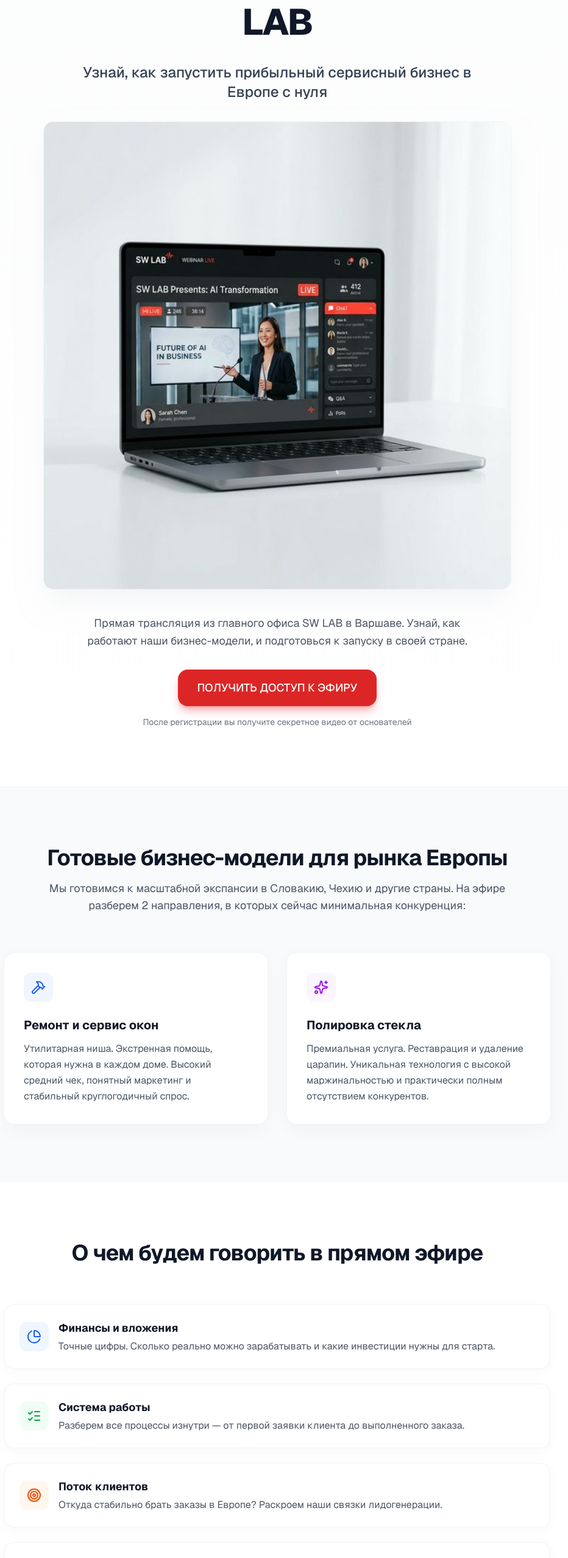
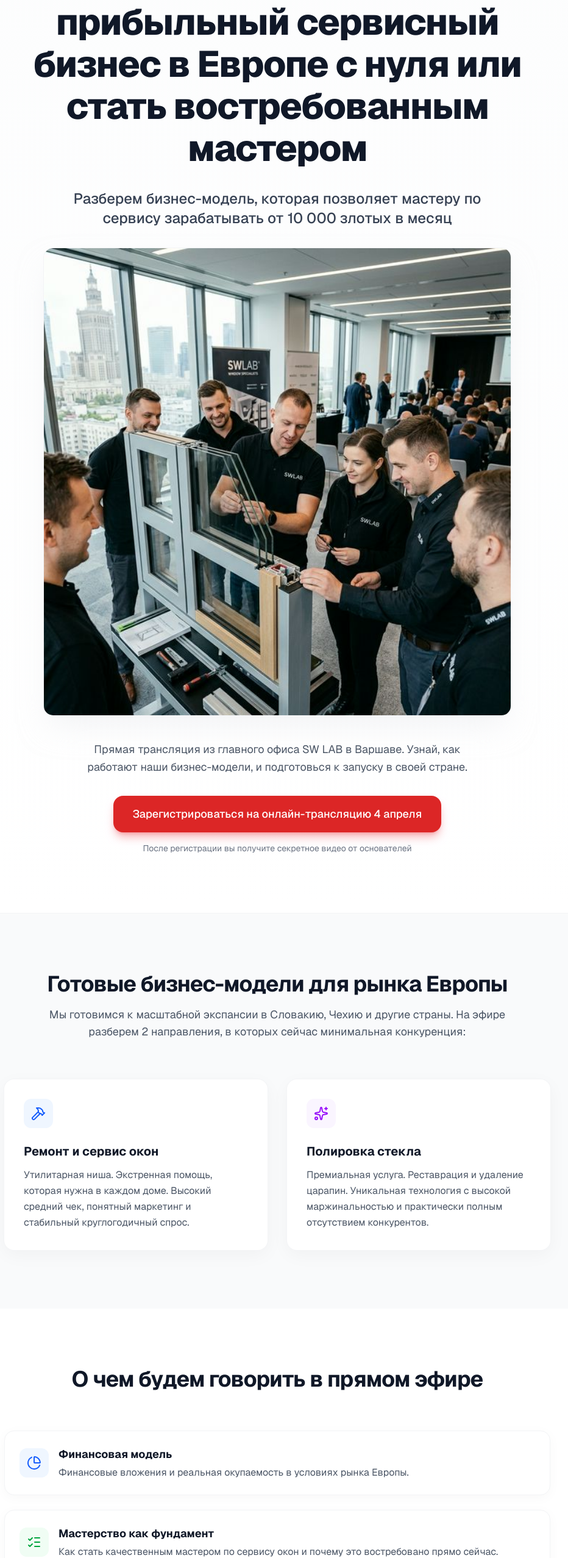
Before and after one commit to YuransiS/swlab-open, a Next.js app: page / in a window 1280 px wide. Shown: the part 223-2778 px from the top of the page at 61% size, without its empty margins (185-1117 px from the left). Built offline with nearby package versions, Linux system fonts and the light colour scheme.

Commit message:
feat_landing_content_update_phd

```diff
--- a/src/components/FinalCTA.tsx
+++ b/src/components/FinalCTA.tsx
@@ -16,16 +16,15 @@ export function FinalCTA() {
         <div className="absolute inset-0 bg-[radial-gradient(circle_at_top_right,_var(--tw-gradient-stops))] from-gray-700 via-gray-900 to-black"></div>
         <div className="relative z-10">
           <h2 className="mb-8 text-3xl font-bold tracking-tight text-white sm:text-4xl md:text-5xl leading-tight">
-            Готовы узнать, как построить системный бизнес
+            Готов узнать, как построить системный бизнес или стать качественным мастером в Европе?
           </h2>
 
           <Button
             onClick={() => setIsModalOpen(true)}
-            variant="telegram"
-            className="mb-8 w-full sm:w-auto gap-3 px-10 py-5 text-xl font-bold shadow-xl shadow-blue-500/20 md:animate-pulse transition-transform focus:ring-offset-gray-900"
+            variant="primary"
+            className="mb-8 w-full sm:w-auto gap-3 px-10 py-5 text-xl font-bold md:animate-pulse transition-transform focus:ring-offset-gray-900"
           >
-            <Send className="h-6 w-6" />
-            ПЕРЕЙТИ В TELEGRAM-БОТА
+            Зарегистрироваться
           </Button>
 
           <p className="text-sm text-gray-400">
--- a/src/components/Hero.tsx
+++ b/src/components/Hero.tsx
@@ -23,10 +23,10 @@ export function Hero() {
         </div>
 
         <h1 className="mb-8 text-3xl leading-[1.15] font-extrabold tracking-tight text-gray-900 sm:text-5xl lg:text-6xl">
-          День открытых дверей в SW LAB
+          Узнай, как запустить прибыльный сервисный бизнес в Европе с нуля или стать востребованным мастером
         </h1>
         <p className="mx-auto mb-8 max-w-2xl text-xl sm:text-2xl font-medium text-gray-700 px-2 sm:px-0">
-          Узнай, как запустить прибыльный сервисный бизнес в Европе с нуля
+          Разберем бизнес-модель, которая позволяет мастеру по сервису зарабатывать от 10 000 злотых в месяц
         </p>
 
         {/* Real mockup image with motion */}
@@ -38,8 +38,8 @@ export function Hero() {
           className="mx-auto mb-10 max-w-3xl overflow-hidden rounded-2xl border border-gray-100 bg-white shadow-2xl shadow-gray-200/50"
         >
           <img
-            src="/hero-mockup.png"
-            alt="Live Broadcast Preview"
+            src="/swlab-event.png"
+            alt="SW LAB Offline Event"
             className="w-full h-auto object-cover"
           />
         </motion.div>
@@ -50,8 +50,8 @@ export function Hero() {
         </p>
 
         <div className="flex flex-col items-center justify-center space-y-4">
-          <Button onClick={() => setIsModalOpen(true)} className="w-full sm:w-auto sm:min-w-[300px]">
-            ПОЛУЧИТЬ ДОСТУП К ЭФИРУ
+          <Button onClick={() => setIsModalOpen(true)} className="w-full sm:w-auto sm:min-w-[400px]">
+            Зарегистрироваться на онлайн-трансляцию 4 апреля
           </Button>
           <p className="text-xs sm:text-sm shadow-none text-gray-500 max-w-xs sm:max-w-none">
             После регистрации вы получите секретное видео от основателей
--- a/src/components/Program.tsx
+++ b/src/components/Program.tsx
@@ -6,20 +6,20 @@ import { PieChart, ListChecks, Target, MessageCircleQuestion } from "lucide-reac
 const items = [
   {
     icon: PieChart,
-    title: "Финансы и вложения",
-    text: "Точные цифры. Сколько реально можно зарабатывать и какие инвестиции нужны для старта.",
+    title: "Финансовая модель",
+    text: "Финансовые вложения и реальная окупаемость в условиях рынка Европы.",
     color: "text-blue-600 bg-blue-50",
   },
   {
     icon: ListChecks,
-    title: "Система работы",
-    text: "Разберем все процессы изнутри — от первой заявки клиента до выполненного заказа.",
+    title: "Мастерство как фундамент",
+    text: "Как стать качественным мастером по сервису окон и почему это востребовано прямо сейчас.",
     color: "text-green-600 bg-green-50",
   },
   {
     icon: Target,
-    title: "Поток клиентов",
-    text: "Откуда стабильно брать заказы в Европе? Раскроем наши связки лидогенерации.",
+    title: "Система",
+    text: "Готовая бизнес-модель: от поиска первых клиентов до системной работы.",
     color: "text-orange-600 bg-orange-50",
   },
   {
```
Also changed, not shown: public/swlab-event.png (added), 1 other file (tests, documents, lock files or other folders).
